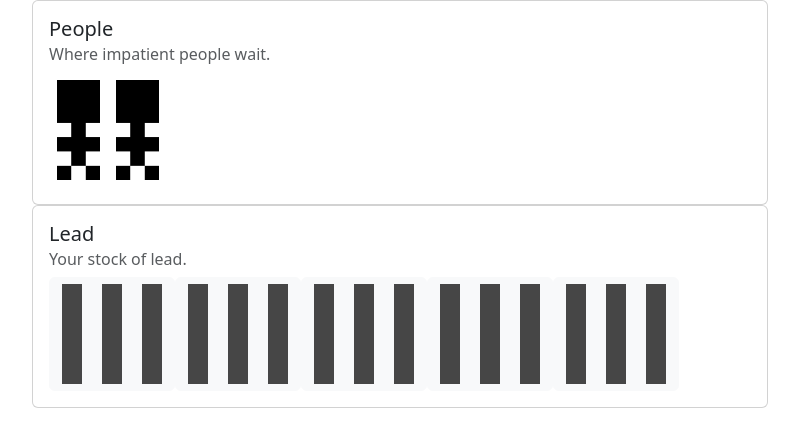
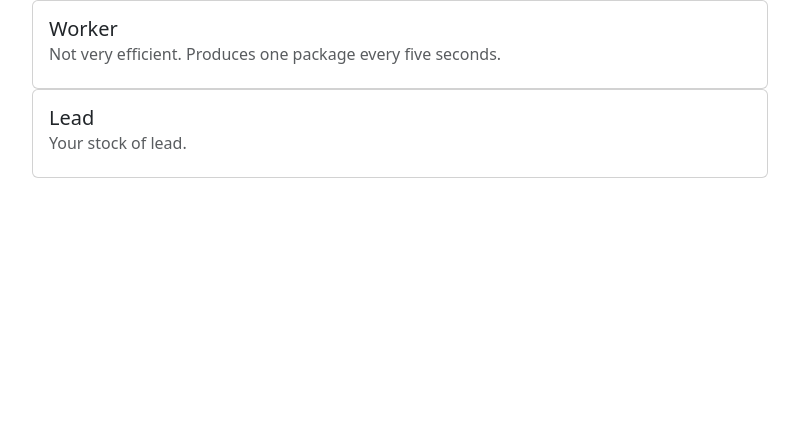
Before and after one commit to the-bruno-store/the-bruno-store-game, a plain HTML site: page index.html in a window 1280 px wide. Shown: the whole page, without its empty margins (50-849 px from the left). Drawn offline with nearby package versions, Linux system fonts and the light colour scheme.

Commit message:
I have a better idea!
Signed-off-by: Bruno Zhong <69879040+Brunozhon@users.noreply.github.com>

```diff
--- a/index.html
+++ b/index.html
@@ -13,9 +13,9 @@
         <div class="col-9 col-md-8">
           <div class="card" style="">
             <div class="card-body">
-              <h5 class="card-title">People</h5>
-              <h6 class="card-subtitle mb-2 text-body-secondary">Where impatient people wait.</h6>
-              <div id="the-line"></div>
+              <h5 class="card-title">Worker</h5>
+              <h6 class="card-subtitle mb-2 text-body-secondary">Not very efficient. Produces one package every five seconds.</h6>
+              <div id="workers"></div>
             </div>
           </div>
         </div>
@@ -35,17 +35,17 @@
     </div>
     <script>
       // Line settings
-      var line = document.getElementById("the-line")
+      /*var line = document.getElementById("the-line")
       var addPersonTick = 2
       var lineCount = 0
       var lineMax = 5
       var personId = 0
-      var lastPersonId = 1
+      var lastPersonId = 1*/
       // Ticks and money
       var ticks = 0
       var money = 0
       // Lead settings
-      var lead = document.getElementById("lead")
+      /*var lead = document.getElementById("lead")
       var leadTick = 1
       var leadCount = 0
       var leadMax = 5
@@ -54,10 +54,11 @@
         lineCount -= 1
         lastPersonId += 1
         money += 1
-      }
+      }*/
       // Ticker
       setInterval(function () {
         ticks += 1
+        /*
         if ((ticks % addPersonTick == 0) && (lineCount < lineMax)) {
           lineCount += 1
           personId += 1
@@ -71,6 +72,7 @@
           leadCount += 1
           lead.innerHTML += "<button class='btn btn-light' onclick='lead()'><img src='lead.png' height='100'></button>"
         }
+        */
       }, 1000)
     </script>
     <script src="https://cdn.jsdelivr.net/npm/bootstrap@5.3.0-alpha3/dist/js/bootstrap.bundle.min.js" integrity="sha384-ENjdO4Dr2bkBIFxQpeoTz1HIcje39Wm4jDKdf19U8gI4ddQ3GYNS7NTKfAdVQSZe" crossorigin="anonymous"></script>
```
